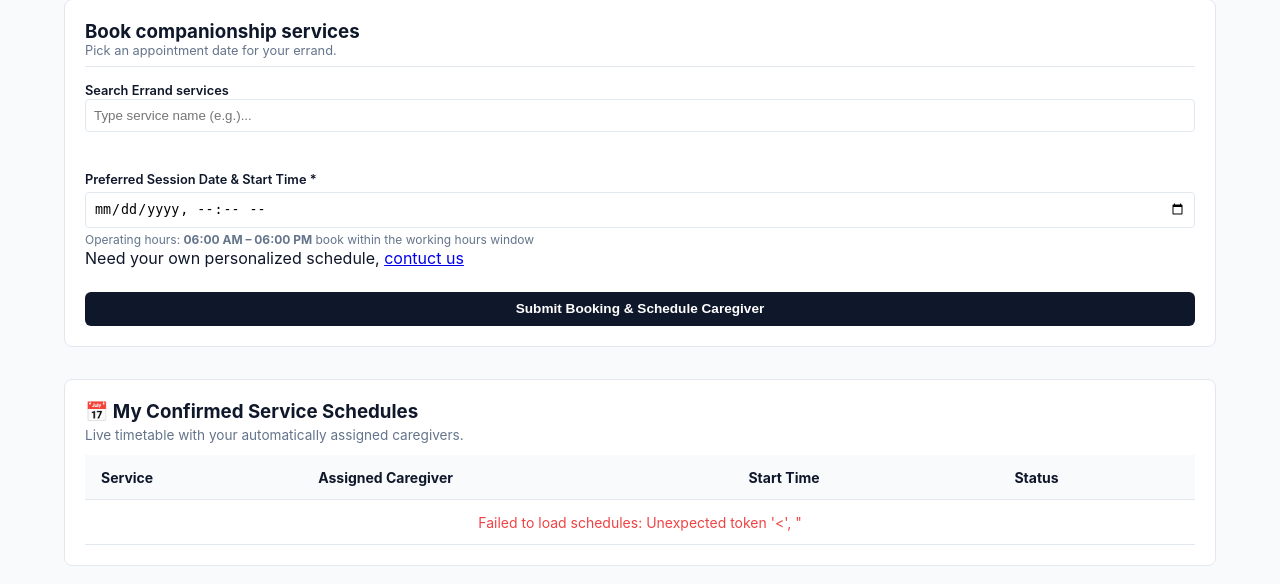
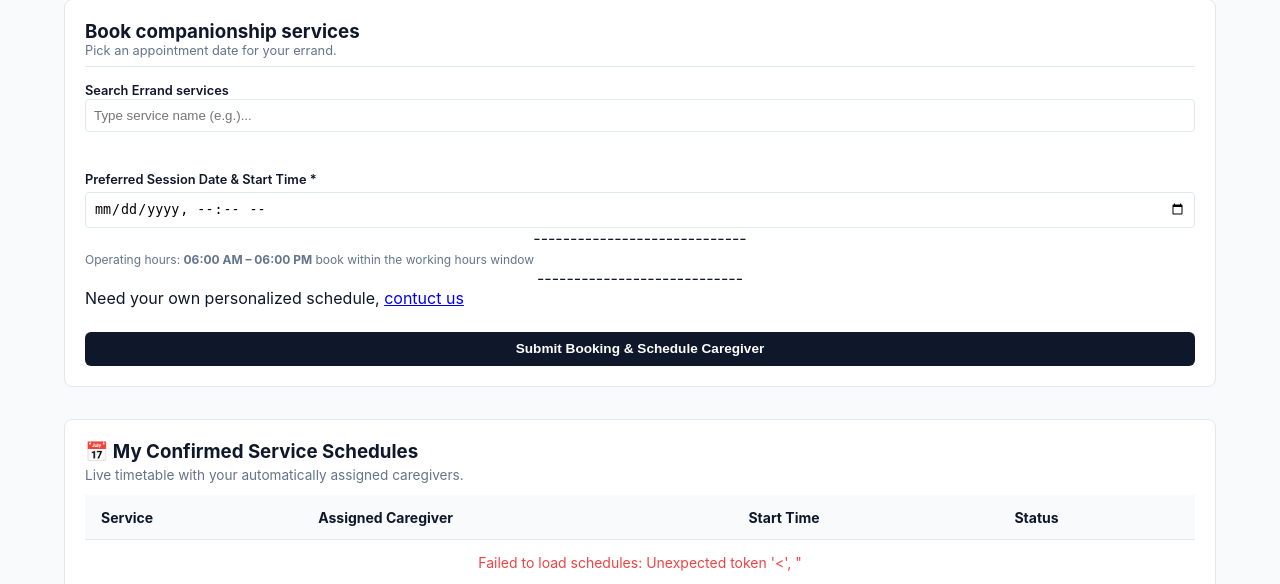
Before and after one commit to ronjoy18/medroute, a Django app: page /dashboard/ in a window 1280 px wide. Shown: the part 312-896 px from the top of the page. Run offline with Django 5.2, Linux system fonts and the light colour scheme; a user stored in the database is signed in; data comes from the database, SQL or seed files in the repository; data that the repository does not hold is empty.

Commit message:
Update lesson booking UI and fix styling

```diff
--- a/templates/dashboard_patient.html
+++ b/templates/dashboard_patient.html
@@ -57,14 +57,14 @@
           step="1800"
           required
           style="width: 100%; padding: 0.5rem; border: 1px solid var(--border-slate); border-radius: 4px;">
-          <p>
-
+          <p style="text-align: center;">
+                -----------------------------
           </p>
         <small style="color: #64748B; font-size: 0.75rem;">
           Operating hours: <strong>06:00 AM – 06:00 PM</strong> book within the working hours window
         </small>
-        <p>
-
+        <p style="text-align: center;" >
+          ----------------------------
         </p>
         <p>
           Need your own personalized schedule, <a href="http://wa.me/+2547198534" color ="green">contuct us </a>
```
